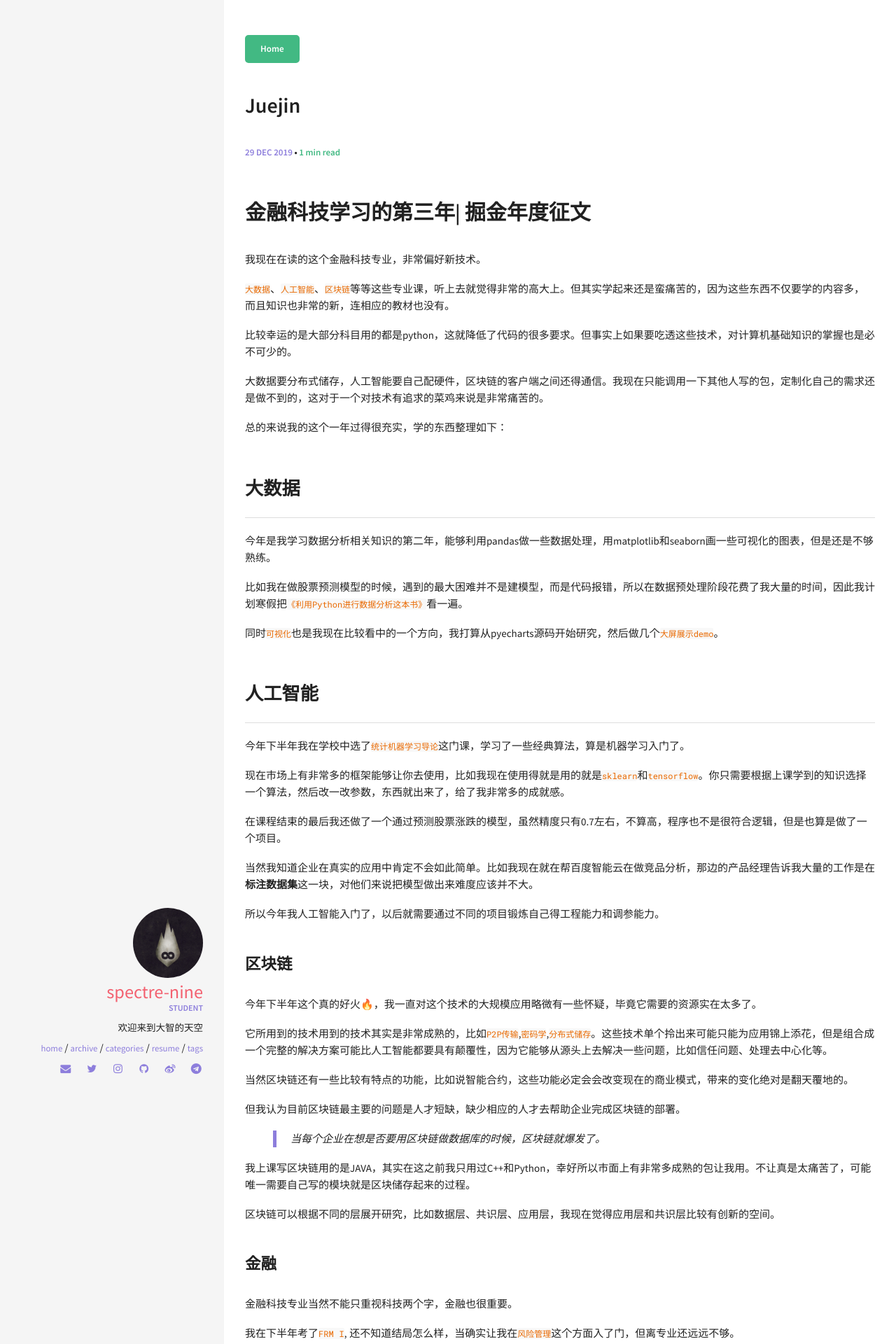
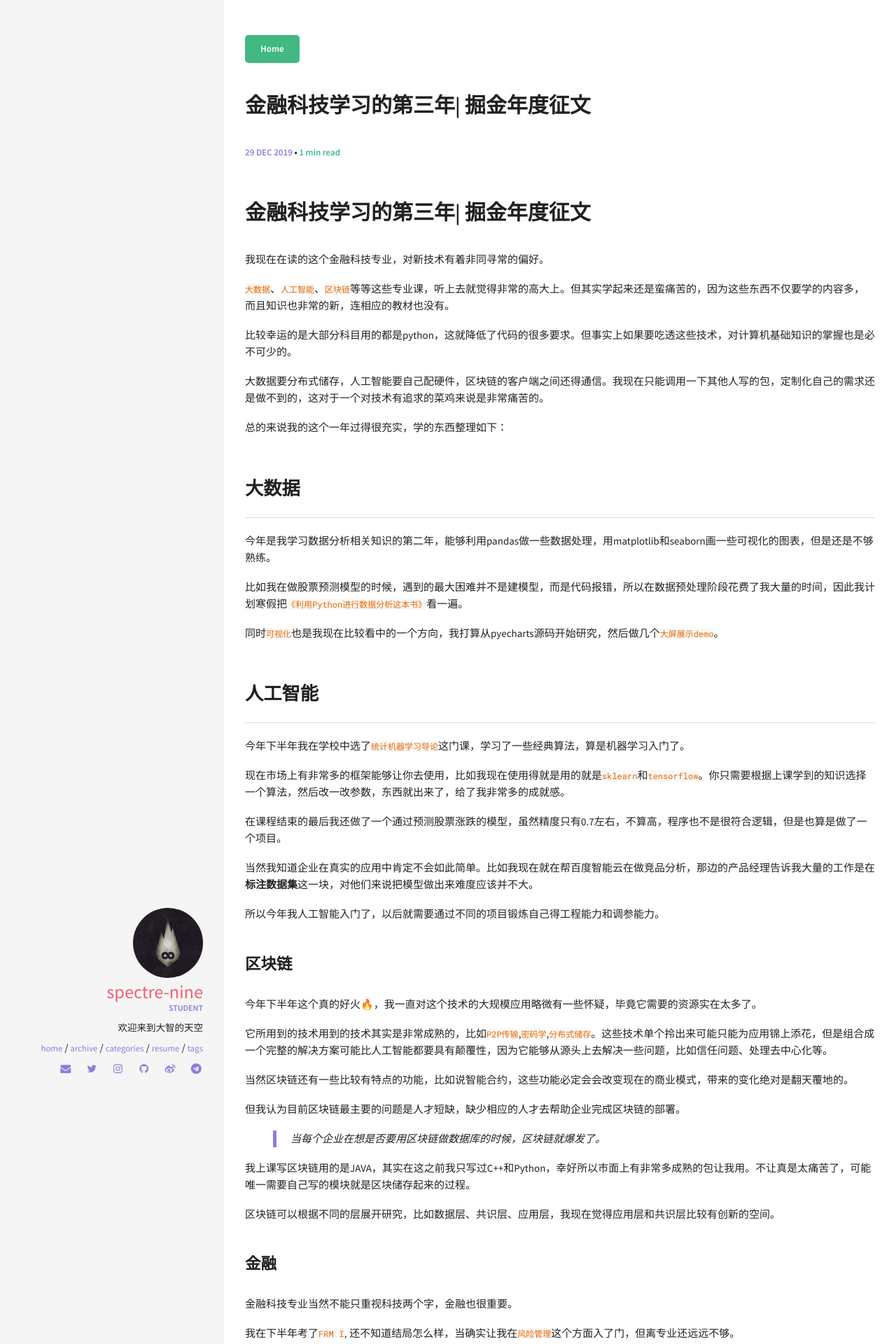
Before and after one commit to Nickszy/nickszy.github.io, a Jekyll site: the page built from _posts/2019-12-29-juejin.md, in a window 1280 px wide. Shown: the top 1920 px of the page at 70% size. Built offline with Jekyll 4.4.1, drawn with Linux system fonts in a browser that asks for light colours; our own code applies the rules of GitHub Pages for plain Markdown files; some of the changed text lies outside the part shown.

Commit message:
Update 2019-12-29-juejin.md

```diff
--- a/_posts/2019-12-29-juejin.md
+++ b/_posts/2019-12-29-juejin.md
@@ -1,5 +1,14 @@
+---
+layout: post
+title: 金融科技学习的第三年| 掘金年度征文
+categories:
+  - 总结
+tags:
+  - 技术
+excerpt: 2019技术总结与分享
+---
 # 金融科技学习的第三年| 掘金年度征文
-我现在在读的这个金融科技专业，非常偏好新技术。
+我现在在读的这个金融科技专业，对新技术有着非同寻常的偏好。
 
 `大数据`、`人工智能`、`区块链`等等这些专业课，听上去就觉得非常的高大上。但其实学起来还是蛮痛苦的，因为这些东西不仅要学的内容多，而且知识也非常的新，连相应的教材也没有。
 
@@ -41,7 +50,7 @@
 
 > 当每个企业在想是否要用区块链做数据库的时候，区块链就爆发了。
 
-我上课写区块链用的是JAVA，其实在这之前我只用过C++和Python，幸好所以市面上有非常多成熟的包让我用。不让真是太痛苦了，可能唯一需要自己写的模块就是区块储存起来的过程。
+我上课写区块链用的是JAVA，其实在这之前我只写过C++和Python，幸好所以市面上有非常多成熟的包让我用。不让真是太痛苦了，可能唯一需要自己写的模块就是区块储存起来的过程。
 
 区块链可以根据不同的层展开研究，比如数据层、共识层、应用层，我现在觉得应用层和共识层比较有创新的空间。
 
```
Also changed, not shown: other parts of _posts/2019-12-29-juejin.md (+1 -1 lines).
